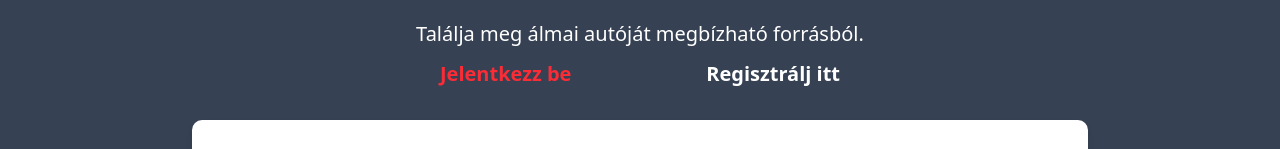
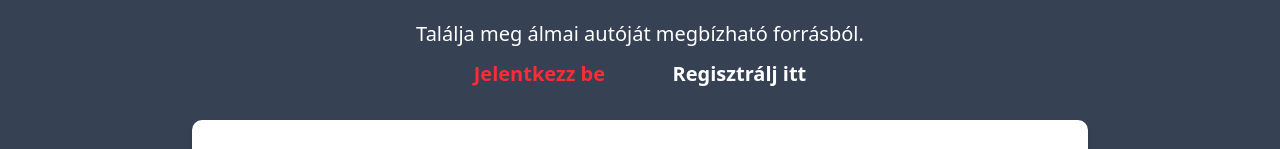
Before and after one commit to horvathmartin97/my-showcase-projects, a React (Vite) app in the folder silverArrowCar/frontend/: page / in a window 1280 px wide. Shown: the part 284-433 px from the top of the page. Built offline with nearby package versions, Linux system fonts and the light colour scheme; no server answers.

Commit message:
fix: adjust layout of login link section for better alignment

```diff
--- a/silverArrowCar/frontend/src/pages/HomePage.tsx
+++ b/silverArrowCar/frontend/src/pages/HomePage.tsx
@@ -62,9 +62,9 @@ export default function HomePage() {
           </p>
 
           {!auth?.user && (
-            <div className="my-3 w-100 flex justify-between">
+            <div className="my-3 w-100 flex justify-around">
               <Link
-                className="text-red-500  hover:underline font-bold text-lg md:text-xl"
+                className="text-red-500  hover:underline font-bold text-lg md:text-xl "
                 to="/login"
               >
                 Jelentkezz be
```
